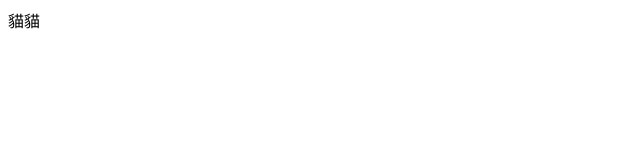
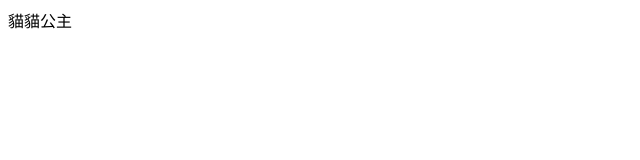
Before and after one commit to wan-po/Test, a plain HTML site: page index.html in a window 1280 px wide. Shown: the full height of the page, 0-640 px from the left. Drawn offline with Linux system fonts and the light colour scheme.

Commit message:
miaomiaoV1 (#1)

```diff
--- a/index.html
+++ b/index.html
@@ -9,7 +9,7 @@
 </head>
 
 <body>
-    貓貓
+    貓貓公主
 </body>
 
 </html>
```
